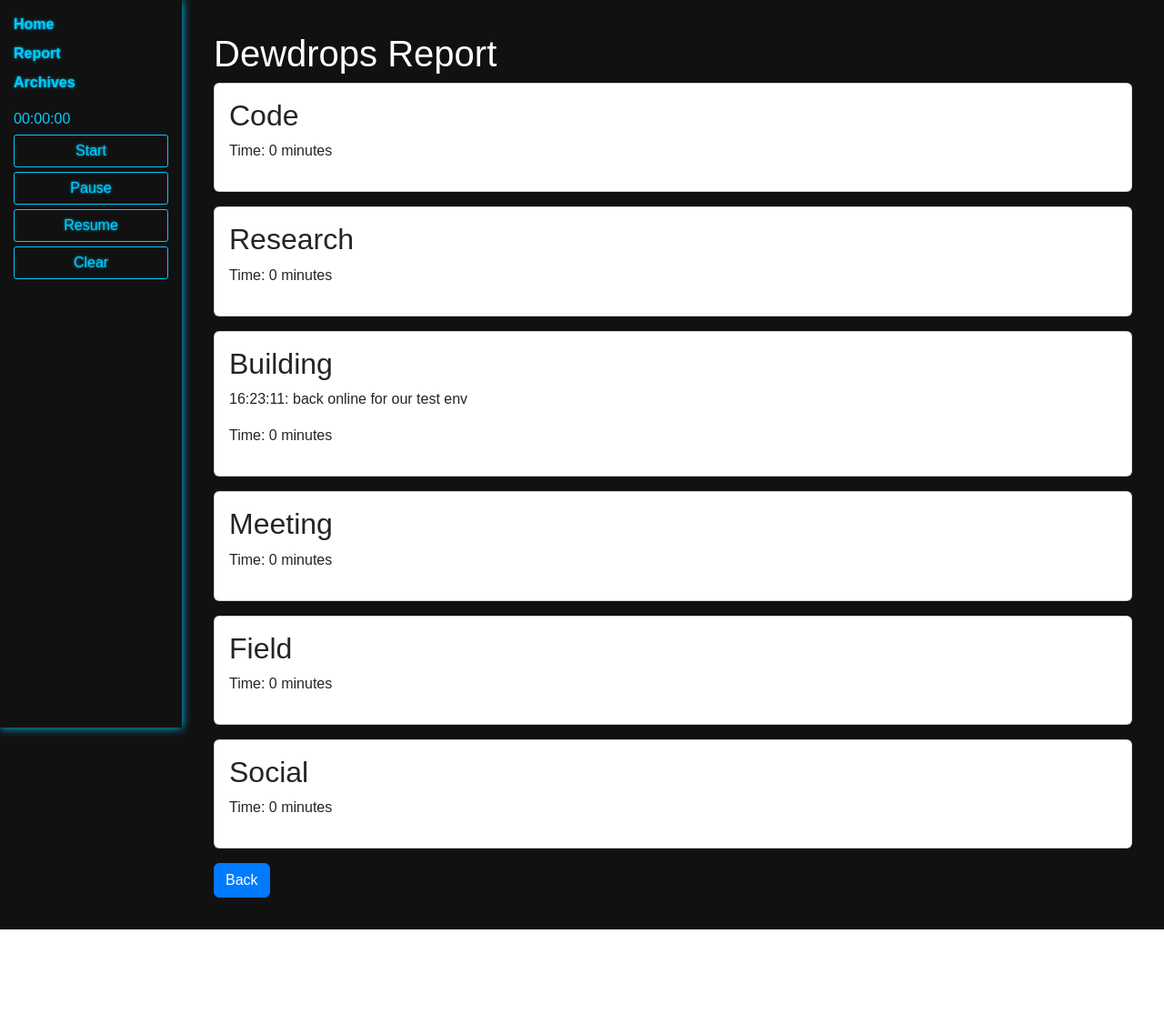
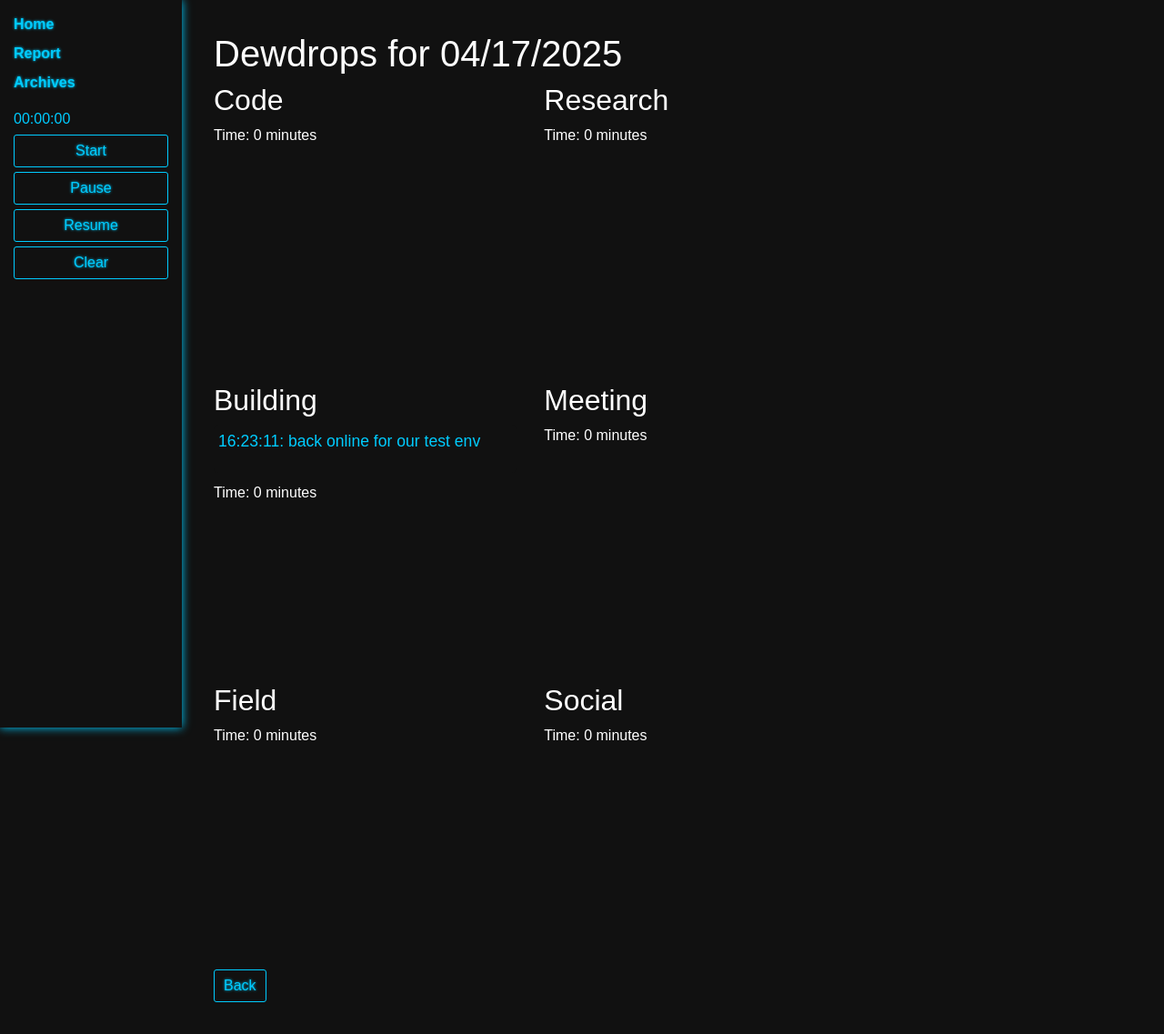
Before and after one commit to ExpoDevOps/dewdrops, a Flask app: page /report in a window 1280 px wide. Shown: the whole page at 91% size. Before the commit the page ends 1022 px from the top, so only its background shows below. Run offline with Flask 3, Linux system fonts and the light colour scheme; data comes from the database, SQL or seed files in the repository.

Commit message:
latest stable version

```diff
--- /dev/null
+++ b/4grok.txt
@@ -0,0 +1,5 @@
+Coding environment:
+
+PyCharm dual-pipeline setup to custom git repo (git.exposetdesign.com) and github (github.com/ExpoDev/Ops)
+PyCharm has run configurations set up so that a development server is available for web based apps.
+git.exposetdesign.com is hosted with on-site Linux box to LAN only via gitea and nginx; i can ssh or use mouse keyboard and terminal on the linux box.
--- a/app.py
+++ b/app.py
@@ -4,6 +4,7 @@ from datetime import datetime
 import time
 import logging
 from apscheduler.schedulers.background import BackgroundScheduler
+import os
 
 app = Flask(__name__)
 
@@ -13,7 +14,7 @@ logger = logging.getLogger(__name__)
 
 # Categories for notes
 CATEGORIES = ['code', 'research', 'building', 'meeting', 'field', 'social']
-DB_PATH = 'dewdrops.db'  # Update for production if needed
+DB_PATH = os.getenv('DEWDROPS_DB_PATH', 'dewdrops.db')  # Fallback to 'dewdrops.db' for dev
 
 def get_db_connection():
     conn = sqlite3.connect(DB_PATH)
@@ -33,7 +34,7 @@ def init_db():
         ''')
         conn.execute('''
             CREATE TABLE IF NOT EXISTS archives (
-                id INTEGER PRIMARY KEY AUTOINCREMENT,
+                id INTEGER PRIMARY KEY,
                 category TEXT,
                 timestamp TEXT,
                 content TEXT,
@@ -50,8 +51,8 @@ def archive_notes():
         with get_db_connection() as conn:
             today = datetime.now().strftime('%Y-%m-%d')
             conn.execute('''
-                INSERT INTO archives (category, timestamp, content, start_time, archive_date)
-                SELECT category, timestamp, content, start_time, ? FROM notes
+                INSERT INTO archives (id, category, timestamp, content, start_time, archive_date)
+                SELECT id, category, timestamp, content, start_time, ? FROM notes
             ''', (today,))
             conn.execute('DELETE FROM notes')
             conn.commit()
@@ -71,7 +72,7 @@ def generate_daily_report():
             for i in range(len(notes)-1):
                 current_note = notes[i]
                 next_note = notes[i+1]
-                time_diff = next_note['start_time'] - current_note['start_time']
+                time_diff = (next_note['start_time'] - current_note['start_time']) / 60.0
                 task_times[current_note['category']] += time_diff
             report = {
                 'notes': notes,
@@ -131,7 +132,7 @@ def report():
             for i in range(len(notes)-1):
                 current_note = notes[i]
                 next_note = notes[i+1]
-                time_diff = next_note['start_time'] - current_note['start_time']
+                time_diff = (next_note['start_time'] - current_note['start_time']) / 60.0
                 if current_note['category'] in task_times:
                     task_times[current_note['category']] += time_diff
             logger.debug(f"Loaded {len(notes)} total notes for report")
@@ -139,10 +140,12 @@ def report():
         logger.error(f"Database error: {e}")
         notes = []
         task_times = {cat: 0 for cat in CATEGORIES}
+    today_date = datetime.now().strftime('%m/%d/%Y')
     return render_template('report.html',
                            notes=notes,
                            task_times=task_times,
-                           categories=CATEGORIES)
+                           categories=CATEGORIES,
+                           today_date=today_date)
 
 @app.route('/archives')
 def archives():
--- a/templates/base.html
+++ b/templates/base.html
@@ -64,13 +64,25 @@
         .category.selected {
             border: 2px solid #000;
         }
+        .category-container {
+            width: 33%; /* Wider containers */
+            min-height: 300px; /* Taller for uniformity */
+            display: inline-block;
+            vertical-align: top;
+            margin-right: 15px;
+            margin-bottom: 15px;
+            box-sizing: border-box; /* Prevent padding issues */
+        }
         .note {
             padding: 5px;
             margin-bottom: 10px;
             border-radius: 5px;
             background: #111;
             color: #00ccff;
-            font-size: 1.1em; /* Larger notes for better pop */
+            font-size: 1.1em;
+            overflow-wrap: break-word;
+            max-width: 100%;
+            word-break: break-all; /* Stricter wrapping */
         }
         .note[data-category="code"]:hover { background: #ff0000; color: white; }
         .note[data-category="research"]:hover { background: #ff9900; color: white; }
@@ -103,13 +115,21 @@
             text-shadow: none;
         }
         .report-btn {
-            background-color: #007bff;
-            color: white;
+            display: inline-block;
+            padding: 5px 10px;
+            background: transparent;
+            border: 1px solid #00ccff;
+            color: #00ccff;
+            border-radius: 3px;
+            text-decoration: none;
+            text-shadow: 0 0 3px #00ccff;
         }
         .report-btn:hover {
-            background-color: #0056b3;
+            background: #00ccff;
+            color: #000;
+            text-shadow: none;
         }
-        @media (max-width: 600px) {
+        @media (max-width: 768px) {
             nav {
                 position: static;
                 width: 100%;
@@ -120,6 +140,9 @@
                 margin-left: 0;
                 max-width: 100%;
                 padding: 10px;
+            }
+            .category-container {
+                width: 100%; /* Stack on smaller screens */
             }
         }
     </style>
@@ -195,7 +218,6 @@
                 `${hrs.toString().padStart(2, '0')}:${mins.toString().padStart(2, '0')}:${secs.toString().padStart(2, '0')}`;
         }
 
-        // Initialize timer display
         updateTimerDisplay();
         if (isRunning) {
             startTimer();
--- a/templates/index.html
+++ b/templates/index.html
@@ -12,7 +12,6 @@
     <input type="text" name="note_text" placeholder="Add note for {{ current_category }}" required style="background: #111; color: #00ccff; border: 1px solid #00ccff; padding: 5px; border-radius: 3px;">
     <button type="submit" class="save-btn">Save</button>
 </form>
-<h2>Notes for {{ current_category }}</h2>
 {% for note in notes %}
     <div class="note" data-category="{{ note['category'] }}">
         <p>{{ note['timestamp'] }}: {{ note['content'] }}</p>
--- a/templates/report.html
+++ b/templates/report.html
@@ -1,21 +1,26 @@
 {% extends "base.html" %}
-
 {% block title %}Dewdrops Report{% endblock %}
-
 {% block content %}
-<h1>Dewdrops Report</h1>
-{% for cat in categories %}
-    <div class="report card mb-3">
-        <div class="card-body">
+<h1>Dewdrops for {{ today_date }}</h1>
+<div class="category-wrapper">
+    {% for cat in categories %}
+        <div class="category-container">
             <h2>{{ cat.capitalize() }}</h2>
-            {% for note in notes if note[1] == cat %}
-                <p>{{ note[2] }}: {{ note[3] }}</p>
+            {% for note in notes if note['category'] == cat %}
+                <div class="note" data-category="{{ note['category'] }}">
+                    <p>{{ note['timestamp'] }}: {{ note['content'] }}</p>
+                </div>
             {% endfor %}
             <p>Time: {{ task_times[cat]|round(1) }} minutes</p>
         </div>
-    </div>
-{% endfor %}
-<div class="mt-3">
-    <a href="/" class="btn btn-primary report-btn">Back</a>
+    {% endfor %}
 </div>
+<a href="/" class="report-btn">Back</a>
+<style>
+    .category-wrapper {
+        display: flex;
+        flex-wrap: wrap;
+        gap: 15px;
+    }
+</style>
 {% endblock %}
```
Also changed, not shown: templates/archives.html (+17 -10 lines).
